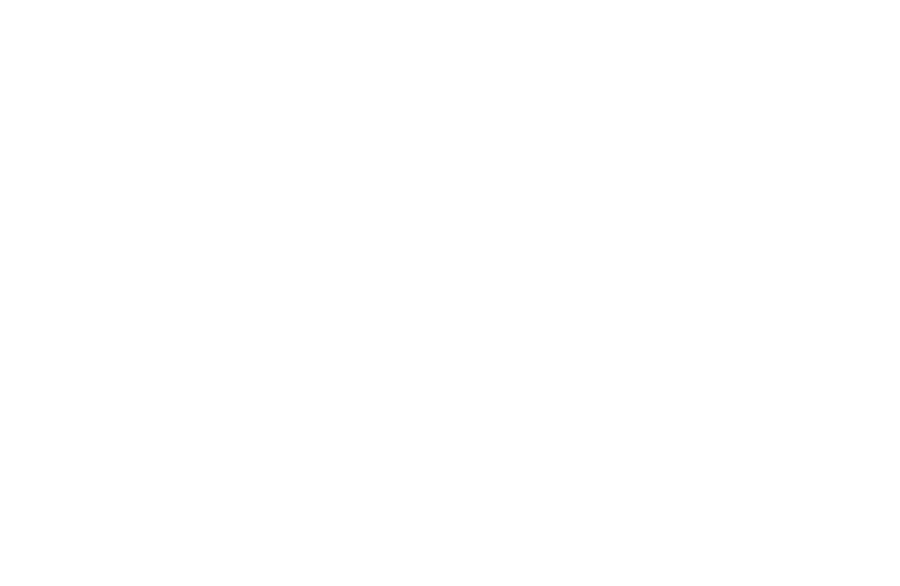
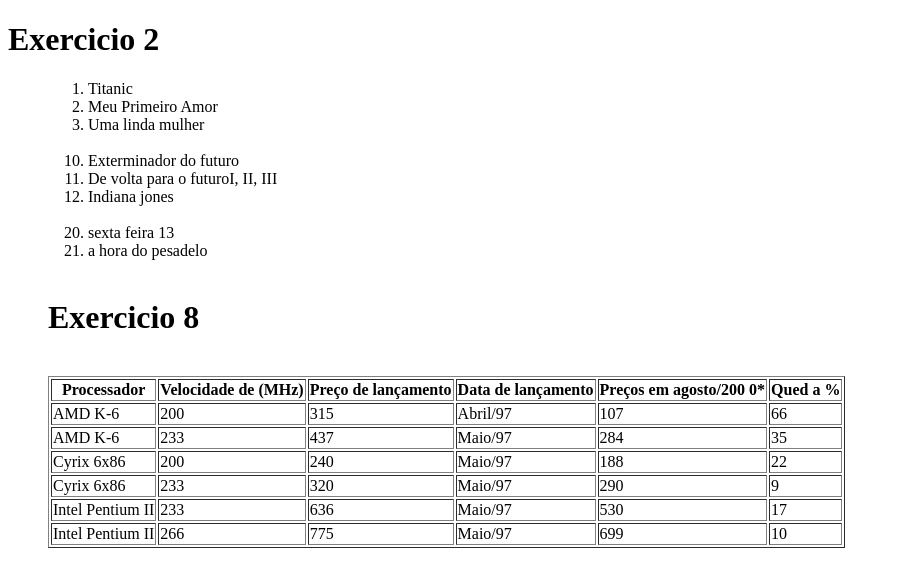
Before and after one commit to Spartans2018/Atividade-DevOps, a plain HTML site: page index.html in a window 1280 px wide. Shown: the whole page, without its empty margins (0-900 px from the left). Drawn offline with Linux system fonts and the light colour scheme.

Commit message:
Exercicio 5 e 8

```diff
--- a/index.html
+++ b/index.html
@@ -5,6 +5,81 @@
     <meta charset="utf-8">
   </head>
   <body>
+   <h1>Exercicio 2</h1>
+    <ol>
+<ol start='1'><li>Titanic</li>
+<li>Meu Primeiro Amor</li>
+<li>Uma linda mulher</li>
+</ol><br>
+<ol start='10'><li>Exterminador do futuro</li>
+<li>De volta para o futuroI, II, III</li>
+<li>Indiana jones</li></ol><br>
+<ol start='20'><li>sexta feira 13</li>
+<li>a hora do pesadelo</li>
+</ol><br>
+
+   <h1>Exercicio 8</h1><br>
+
+  <table border="1">
+<tr>
+<th>Processador</th>
+<th>Velocidade de (MHz)</th>
+<th>Preço de lançamento</th>
+<th>Data de lançamento</th>
+<th>Preços em agosto/200 0*</th>
+<th>Qued a %</th>
+</tr>
+<tr>
+<td>AMD K-6</td>
+<td>200</td>
+<td>315</td>
+<td>Abril/97</td>
+<td>107</td>
+<td>66</td>
+</tr>
+<tr>
+<td>AMD K-6</td>
+<td>233</td>
+<td>437</td>
+<td>Maio/97</td>
+<td>284</td>
+<td>35</td>
+</tr>
+<tr>
+<td>Cyrix 6x86</td>
+<td>200</td>
+<td>240</td>
+<td>Maio/97</td>
+<td>188</td>
+<td>22</td>
+</tr>
+<tr>
+<td>Cyrix 6x86</td>
+<td>233</td>
+<td>320</td>
+<td>Maio/97</td>
+<td>290</td>
+<td>9</td>
+</tr>
+<tr>
+<td>Intel Pentium II</td>
+<td>233</td>
+<td>636</td>
+<td>Maio/97</td>
+<td>530</td>
+<td>17</td>
+</tr>
+<tr>
+<td>Intel Pentium II</td>
+<td>266</td>
+<td>775</td>
+<td>Maio/97</td>
+<td>699</td>
+<td>10</td>
+</tr>
+
+
+</table>
 
   </body>
 </html>
```
